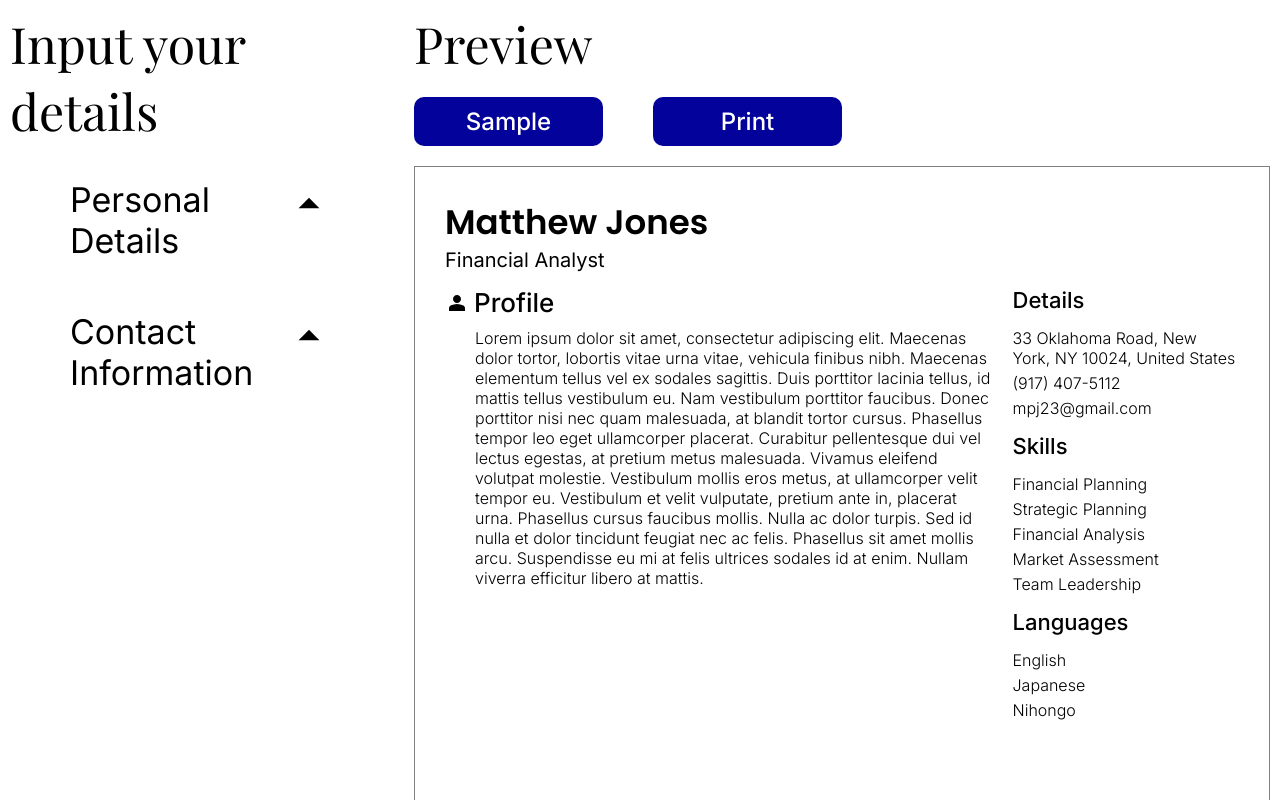
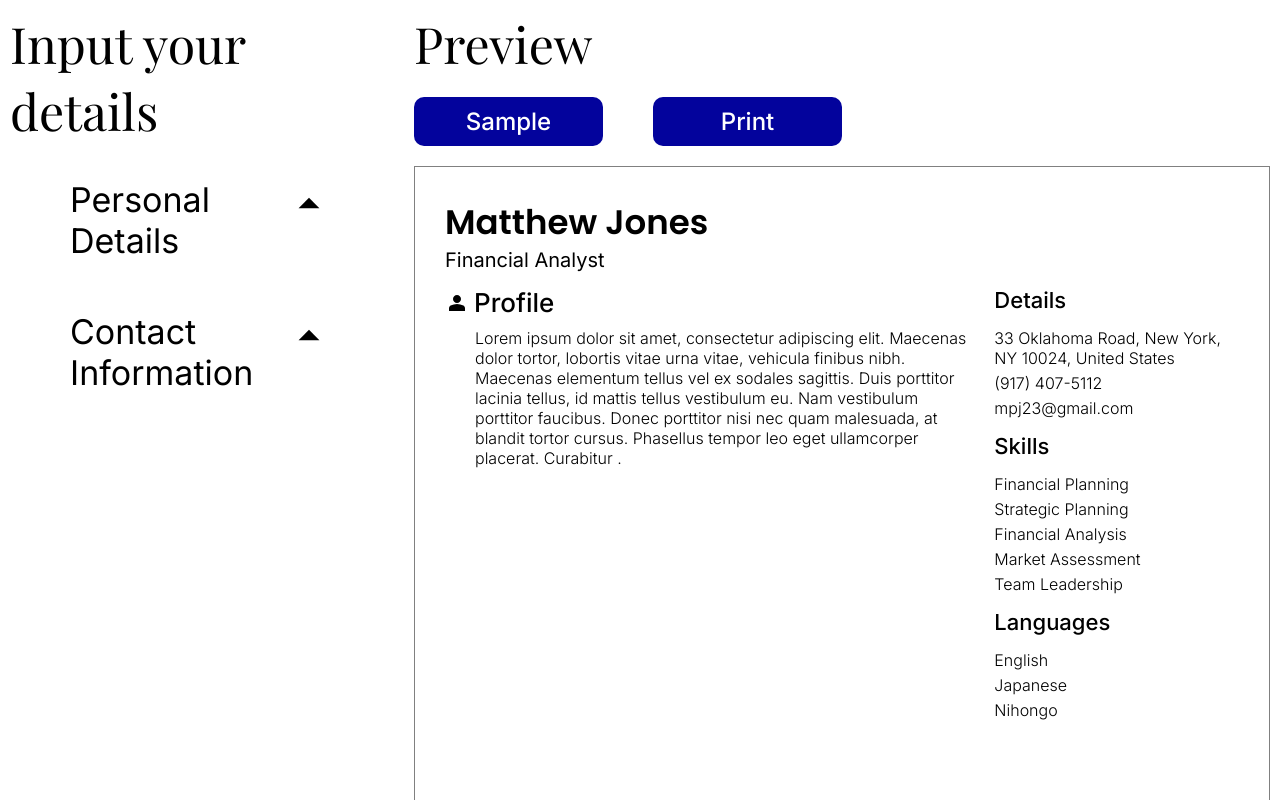
Before and after one commit to muchubatactics/cv-app, a React (Vite) app: page / in a window 1280 px wide. Shown: the top 800 px of the page. Built offline with nearby package versions, Linux system fonts and the light colour scheme.

Commit message:
wake up wake up its the 1st of tha month

```diff
--- a/src/components/App.jsx
+++ b/src/components/App.jsx
@@ -1,12 +1,48 @@
 import Inputing from './Inputing.jsx';
 import Previewing from './Previewing.jsx';
 import '../styles/app.css'
+import { useState } from 'react';
+
+const sampleData = {
+  name: 'Matthew Jones',
+  title: 'Financial Analyst',
+  about: 'Lorem ipsum dolor sit amet, consectetur adipiscing elit. Maecenas dolor tortor, lobortis vitae urna vitae, vehicula finibus nibh. Maecenas elementum tellus vel ex sodales sagittis. Duis porttitor lacinia tellus, id mattis tellus vestibulum eu. Nam vestibulum porttitor faucibus. Donec porttitor nisi nec quam malesuada, at blandit tortor cursus. Phasellus tempor leo eget ullamcorper placerat. Curabitur .',
+  location: '33 Oklahoma Road, New York, NY 10024, United States',
+  tel: '(917) 407-5112',
+  email: 'mpj23@gmail.com',
+  website: null,
+  skills: [
+    {val: 'Financial Planning',  id: 1},
+    {val: 'Strategic Planning',  id: 2},
+    {val: 'Financial Analysis',  id: 3},
+    {val: 'Market Assessment',  id: 4},
+    {val: 'Team Leadership', id: 5},
+  ],
+  languages: [
+    {val: 'English',  id: 1},
+    {val: 'Japanese',  id: 2},
+    {val: 'Nihongo', id: 3},
+  ]
+};
 
 export default function App() {
+
+  const [data, setData] = useState({...sampleData});
+
+  function callbackToChangeData(obj) {
+    let key = Object.keys(obj)[0];
+    let val = obj[key];
+    setData({...data, [key]: val});
+  }
+
+  function loadSampleCallback() {
+    setData({...sampleData});
+  }
+
   return (
     <>
-      <Inputing className='inputing' />
-      <Previewing className='previewing' />
+      <Inputing className='inputing' data={data} callback={callbackToChangeData} />
+      <Previewing className='previewing' data={data} loadsamplecallback={loadSampleCallback} />
     </>
   );
 }
--- a/src/components/Inputing.jsx
+++ b/src/components/Inputing.jsx
@@ -1,6 +1,6 @@
 import Section from './Section.jsx';
 
-export default function Inputing({className}) {
+export default function Inputing({className, callback, data}) {
 
   // 0 for input text 1 for text area
 
@@ -15,17 +15,17 @@ export default function Inputing({className}) {
           {name: 'about', id: 3, type: 1}
         ]
       }
-      />
+      callback={callback} data={data}/>
       <Section text="Contact Information" inputs=
       {
         [
           {name: 'location', id: 1, type: 0},
-          {name: 'telephone number', id: 2, type: 0},
+          {name: 'tel', id: 2, type: 0},
           {name: 'email', id: 3, type: 0},
           {name: 'website', id: 4, type: 0},
         ]
       }
-      />
+      callback={callback} data={data}/>
     </div>
   );
 }
--- a/src/components/Page.jsx
+++ b/src/components/Page.jsx
@@ -1,11 +1,11 @@
 import '../styles/page.css';
 
-export default function Page(props) {
+export default function Page({data}) {
   return (
     <div className='page'>
       <div className="top">
-        <h1 className="name">Matthew Jones</h1>
-        <span className='title'>Financial Analyst</span>
+        <h1 className="name">{data.name}</h1>
+        <span className='title'>{data.title}</span>
       </div>
       <div>
         <div className="main">
@@ -15,7 +15,7 @@ export default function Page(props) {
               <span>Profile</span>
             </div>
             <div className="contents">
-              Lorem ipsum dolor sit amet, consectetur adipiscing elit. Maecenas dolor tortor, lobortis vitae urna vitae, vehicula finibus nibh. Maecenas elementum tellus vel ex sodales sagittis. Duis porttitor lacinia tellus, id mattis tellus vestibulum eu. Nam vestibulum porttitor faucibus. Donec porttitor nisi nec quam malesuada, at blandit tortor cursus. Phasellus tempor leo eget ullamcorper placerat. Curabitur pellentesque dui vel lectus egestas, at pretium metus malesuada. Vivamus eleifend volutpat molestie. Vestibulum mollis eros metus, at ullamcorper velit tempor eu. Vestibulum et velit vulputate, pretium ante in, placerat urna. Phasellus cursus faucibus mollis. Nulla ac dolor turpis. Sed id nulla et dolor tincidunt feugiat nec ac felis. Phasellus sit amet mollis arcu. Suspendisse eu mi at felis ultrices sodales id at enim. Nullam viverra efficitur libero at mattis.
+              {data.about}
             </div>
           </div>
           <div className="employ-hist"></div>
@@ -25,23 +25,26 @@ export default function Page(props) {
         <div className="sidebar">
           <div className="contact">
             <span>Details</span>
-            <p>33 Oklahoma Road, New York, NY 10024, United States</p>
-            <p>(917) 407-5112</p>
-            <p>mpj23@gmail.com</p>
+            <p>{data.location}</p>
+            <p>{data.tel}</p>
+            <p>{data.email}</p>
+            <p>{data.website}</p>
           </div>
           <div className="skills">
             <span>Skills</span>
-            <p>Financial Planning</p>
-            <p>Strategic Planning</p>
-            <p>Financial Analysis</p>
-            <p>Market Assessment</p>
-            <p>Team Leadership</p>
+            {
+              data.skills.map((val) => {
+                return (<p key={val.id}>{val.val}</p>);
+              })
+            }
           </div>
           <div className="lang">
             <span>Languages</span>
-            <p>English</p>
-            <p>Japanese</p>
-            <p>Nihongo</p>
+            {
+              data.languages.map((val) => {
+                return (<p key={val.id}>{val.val}</p>);
+              })
+            }
           </div>
         </div>
       </div>
--- a/src/components/Previewing.jsx
+++ b/src/components/Previewing.jsx
@@ -1,25 +1,36 @@
 import Page from "./Page";
 import Button from "./Button";
-import '../styles/previewing.css'
+import '../styles/previewing.css';
 
-export default function Previewing(props) {
+export default function Previewing({className, data, loadsamplecallback}) {
 
   function handleSample() {
-
+    loadsamplecallback();
   }
 
   function handlePrint() {
+    console.log('here');
+    let win = window.open('', 'PRINT', 'height=1123,width=794,top=100,left=150');
+    win.document.write('<html><head><title>my cv</title>');
+    win.document.write(`<link rel='stylesheet' href='/src/styles/page.css' type='text/css' media='print'/>`);
+    win.document.write('</head><body>');
+    win.document.write(`<div class='page'> ${document.querySelector('.page').innerHTML} </div>`);
+    win.document.write('</body></html>');
+    win.document.close();
+    win.focus();
+
+    setTimeout( function() {win.print();win.close();} , 500 );
 
   }
 
   return (
-    <div className={props.className}>
+    <div className={className}>
       <h1>Preview</h1>
       <div className="buttons">
         <Button text="Sample" func={handleSample}/>
         <Button text="Print" func={handlePrint}/>
       </div>
-      <Page />
+      <Page data={data} />
     </div>
   );
 }
--- a/src/components/Section.jsx
+++ b/src/components/Section.jsx
@@ -3,7 +3,7 @@ import '../styles/section.css';
 import dropdown_icon from '../assets/dropdown.svg';
 import { useState } from "react";
 
-export default function Section({text, inputs}) {
+export default function Section({text, inputs, callback, data}) {
   const [isShowing, setIsShowing] = useState(false);
   const [svgClass, setSvgClass] = useState('');
 
@@ -24,7 +24,7 @@ export default function Section({text, inputs}) {
         isShowing ? inputs.map(
           (input) => {
             return (
-              <Textbox name={input.name} key={input.id} type={input.type} />
+              <Textbox name={input.name} key={input.id} type={input.type} callback={callback} data={data} />
             );
           }
         ) : null
--- a/src/components/Textbox.jsx
+++ b/src/components/Textbox.jsx
@@ -1,9 +1,19 @@
-import '../styles/textbox.css'
+import { useState } from 'react';
+import '../styles/textbox.css';
 
-export default function Textbox({name, type}) {
+export default function Textbox({name, type, callback, data}) {
+
+  const [val, setVal] = useState(data[name]);
+
+  if (data[name] !== val) setVal(data[name]);
 
   function makeFirstLetterCapital(string) {
     return string.charAt(0).toUpperCase() + string.slice(1);
+  }
+
+  function handleChange(event) {
+    setVal(event.target.value);
+    callback({[name]: event.target.value});
   }
 
   return (
@@ -11,9 +21,9 @@ export default function Textbox({name, type}) {
       <label htmlFor={name}>{makeFirstLetterCapital(name)}:</label>
       {
         type ?
-        <textarea rows={10} name={name} id={name}></textarea>
+        <textarea rows={10} name={name} id={name} value={val ? val : ''} onChange={handleChange}></textarea>
         :
-        <input id={name}/>
+        <input id={name} value={val ? val : ''} onChange={handleChange}/>
 
       }
     </div>
--- a/src/styles/page.css
+++ b/src/styles/page.css
@@ -39,18 +39,15 @@
 }
 
 .page > div:nth-child(2) {
-  display: flex;
-  flex-direction: row;
+  display: grid;
+  grid-template-columns: 2fr 1fr;
 }
 
 .page .main {
-  flex: 0.67 0.67 auto;
 }
 
 .page .sidebar {
   margin-left: 20px;
-  flex: 0.33 0.33 auto;
-
 }
 
 .page .sidebar span {
```
